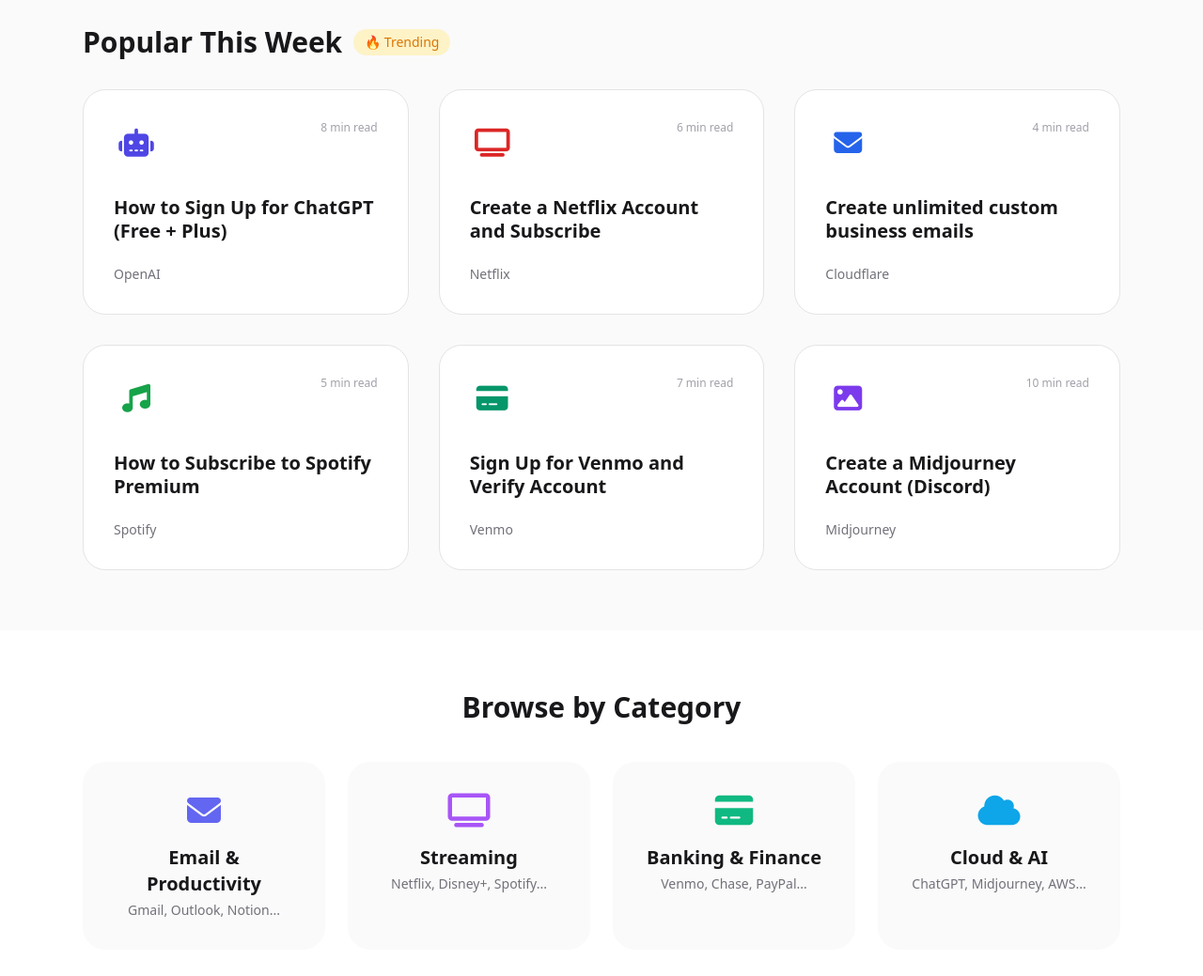
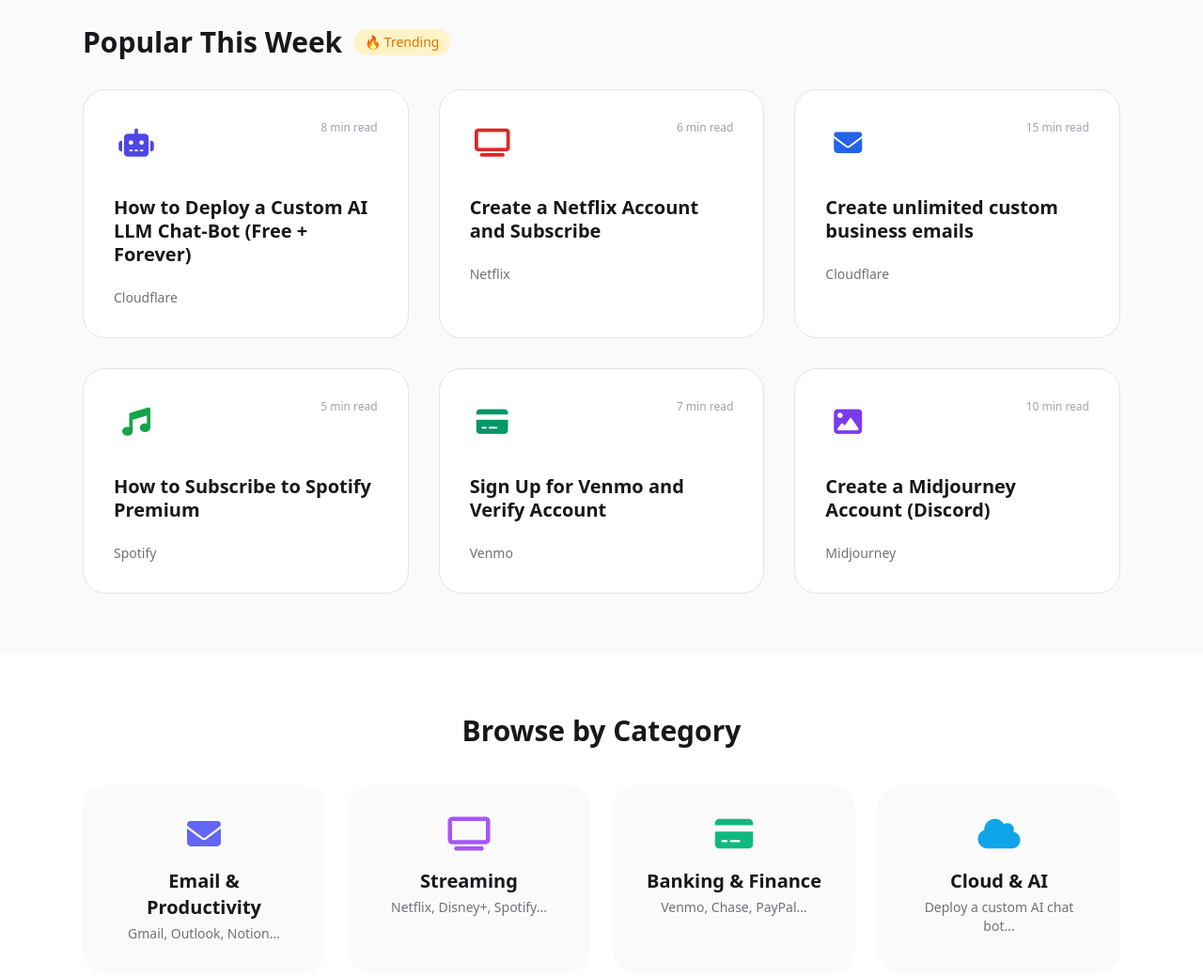
Before and after one commit to browser3ncrypt/signinup, a plain HTML site: page index.html in a window 1280 px wide. Shown: the part 720-1759 px from the top of the page at 94% size. Drawn offline with nearby package versions, Linux system fonts and the light colour scheme.

Commit message:
Update index.html

```diff
--- a/index.html
+++ b/index.html
@@ -122,10 +122,10 @@
                     <div class="font-semibold text-xl">Banking &amp; Finance</div>
                     <div class="text-sm text-zinc-500 mt-1">Venmo, Chase, PayPal...</div>
                 </a>
-                <a href="cloud-ai.html" class="group bg-zinc-50 dark:bg-zinc-800 hover:bg-indigo-50 dark:hover:bg-indigo-950 p-8 rounded-3xl text-center transition-all">
+                <a href="guides/cloud-ai.html" class="group bg-zinc-50 dark:bg-zinc-800 hover:bg-indigo-50 dark:hover:bg-indigo-950 p-8 rounded-3xl text-center transition-all">
                     <i class="fa-solid fa-cloud text-4xl text-sky-500 mb-4"></i>
                     <div class="font-semibold text-xl">Cloud &amp; AI</div>
-                    <div class="text-sm text-zinc-500 mt-1">ChatGPT, Midjourney, AWS...</div>
+                    <div class="text-sm text-zinc-500 mt-1">Deploy a custom AI chat bot...</div>
                 </a>
             </div>
         </div>
@@ -159,9 +159,9 @@
 
     <script>
         const guides = [
-            { title: "How to Sign Up for ChatGPT (Free + Plus)", service: "OpenAI", time: "8 min read", icon: "fa-robot", color: "indigo" },
+            { title: "How to Deploy a Custom AI LLM Chat-Bot (Free + Forever)", service: "Cloudflare", time: "8 min read", icon: "fa-robot", color: "indigo" },
             { title: "Create a Netflix Account and Subscribe", service: "Netflix", time: "6 min read", icon: "fa-tv", color: "red" },
-            { title: "Create unlimited custom business emails", service: "Cloudflare", time: "4 min read", icon: "fa-envelope", color: "blue" },
+            { title: "Create unlimited custom business emails", service: "Cloudflare", time: "15 min read", icon: "fa-envelope", color: "blue" },
             { title: "How to Subscribe to Spotify Premium", service: "Spotify", time: "5 min read", icon: "fa-music", color: "green" },
             { title: "Sign Up for Venmo and Verify Account", service: "Venmo", time: "7 min read", icon: "fa-credit-card", color: "emerald" },
             { title: "Create a Midjourney Account (Discord)", service: "Midjourney", time: "10 min read", icon: "fa-image", color: "violet" }
```
